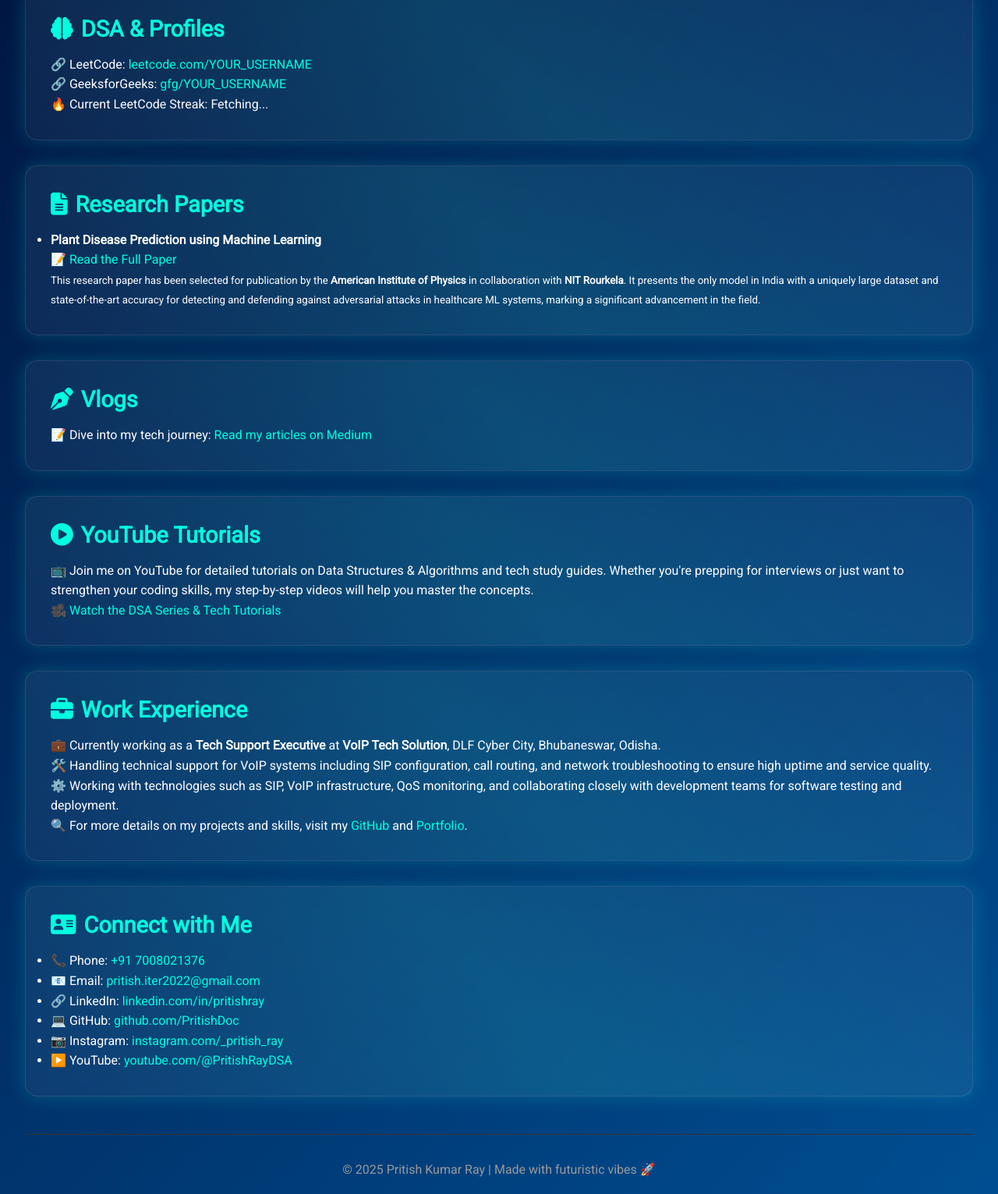
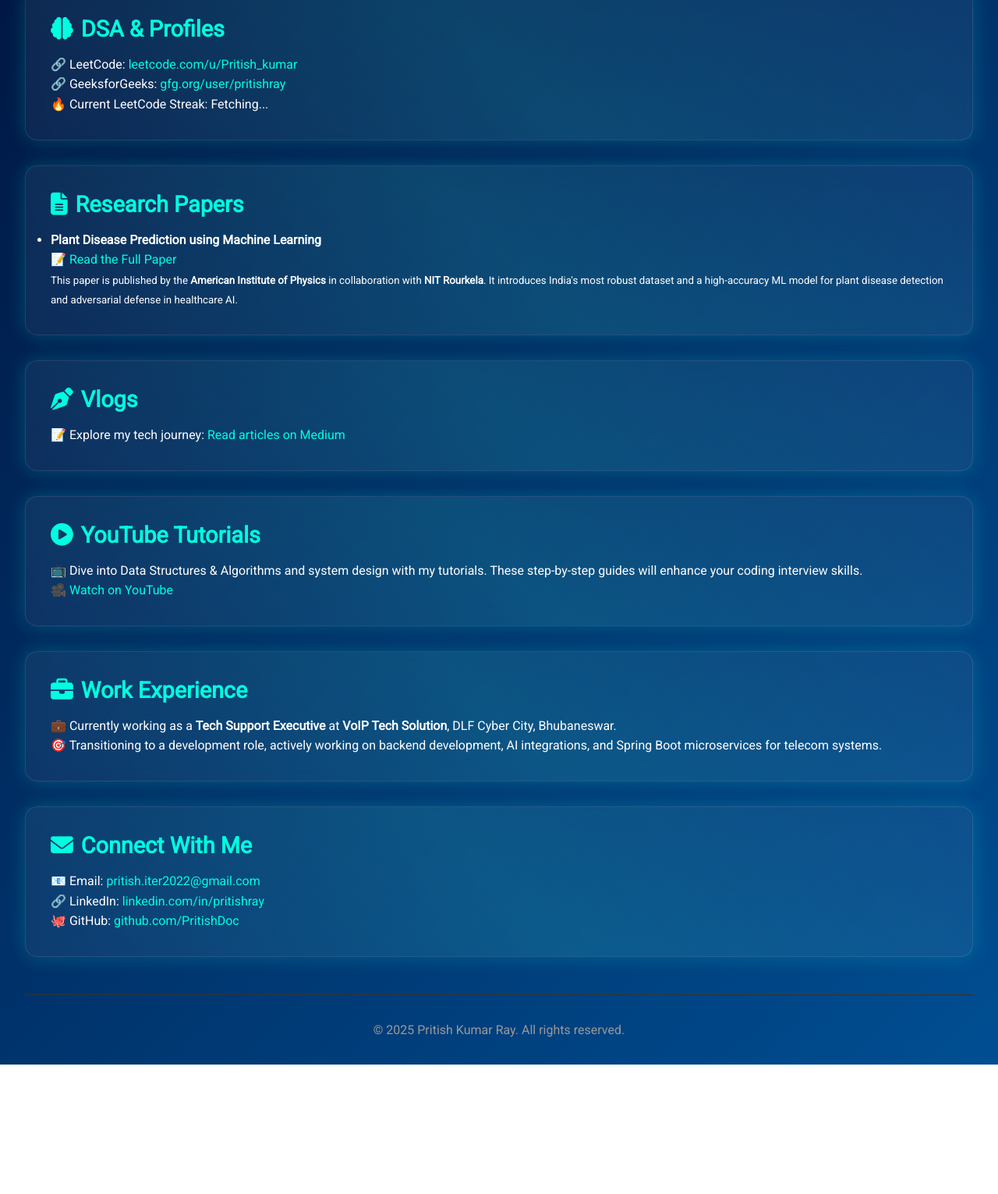
Before and after one commit to PritishDoc/Portfolio, a plain HTML site: page index.html in a window 1280 px wide. Shown: the part 969-2500 px from the top of the page at 78% size. After the commit the page ends 2334 px from the top, so only its background shows below. Drawn offline with Linux system fonts and the light colour scheme.

Commit message:
Update index.html

```diff
--- a/index.html
+++ b/index.html
@@ -118,6 +118,7 @@
   </style>
 </head>
 <body>
+
   <header>
     <h1>Pritish Kumar Ray</h1>
     <p>🚀 Full Stack Developer | 🎯 DSA Enthusiast | 📊 ML Researcher</p>
@@ -129,9 +130,11 @@
     <a href="#dsa">DSA</a>
     <a href="#papers">Papers</a>
     <a href="#vlogs">Vlogs</a>
+    <a href="#youtube">YouTube</a>
     <a href="#work">Work</a>
-    <a href="#connect">connect</a>
+    <a href="#connect">Connect</a>
   </nav>
+
   <section id="about" class="glass-card">
     <h2><i class="fas fa-user icon-link"></i>About Me</h2>
     <p>
@@ -163,8 +166,8 @@
 
   <section id="dsa" class="glass-card">
     <h2><i class="fas fa-brain icon-link"></i>DSA & Profiles</h2>
-    <p>🔗 LeetCode: <a href="https://leetcode.com/u/Pritish_kumar/" target="_blank">leetcode.com/YOUR_USERNAME</a></p>
-    <p>🔗 GeeksforGeeks: <a href="https://www.geeksforgeeks.org/user/pritishray/" target="_blank">gfg/YOUR_USERNAME</a></p>
+    <p>🔗 LeetCode: <a href="https://leetcode.com/u/Pritish_kumar/" target="_blank">leetcode.com/u/Pritish_kumar</a></p>
+    <p>🔗 GeeksforGeeks: <a href="https://www.geeksforgeeks.org/user/pritishray/" target="_blank">gfg.org/user/pritishray</a></p>
     <p id="streak">🔥 Current LeetCode Streak: Fetching...</p>
   </section>
 
@@ -172,52 +175,43 @@
     <h2><i class="fas fa-file-alt icon-link"></i>Research Papers</h2>
     <ul>
       <li>
-      <strong>Plant Disease Prediction using Machine Learning </strong><br />
+        <strong>Plant Disease Prediction using Machine Learning</strong><br />
         📝 <a href="https://drive.google.com/drive/folders/1zdUK7V6SVW-DJJi_zRuHxW3e3-igAi8R?usp=sharing" target="_blank" rel="noopener noreferrer">Read the Full Paper</a><br />
         <small>
-        This research paper has been selected for publication by the <strong>American Institute of Physics</strong> in collaboration with <strong>NIT Rourkela</strong>.
-        It presents the only model in India with a uniquely large dataset and state-of-the-art accuracy for detecting and defending against adversarial attacks in healthcare ML systems, marking a significant advancement in the field.
+          This paper is published by the <strong>American Institute of Physics</strong> in collaboration with <strong>NIT Rourkela</strong>.
+          It introduces India's most robust dataset and a high-accuracy ML model for plant disease detection and adversarial defense in healthcare AI.
         </small>
       </li>
     </ul>
   </section>
 
-
   <section id="vlogs" class="glass-card">
     <h2><i class="fas fa-pen-nib icon-link"></i>Vlogs</h2>
-  <p>📝 Dive into my tech journey: <a href="https://medium.com/@pritish.iter2022" target="_blank" rel="noopener noreferrer">Read my articles on Medium</a></p>
+    <p>📝 Explore my tech journey: <a href="https://medium.com/@pritish.iter2022" target="_blank">Read articles on Medium</a></p>
   </section>
 
   <section id="youtube" class="glass-card">
     <h2><i class="fas fa-play-circle icon-link"></i>YouTube Tutorials</h2>
-  <p>📺 Join me on YouTube for detailed tutorials on Data Structures & Algorithms and tech study guides. Whether you're prepping for interviews or just want to strengthen your coding skills, my step-by-step videos will help you master the concepts.</p>
-  <p>🎥 <a href="http://youtube.com/@debugdetective" target="_blank" rel="noopener noreferrer">Watch the DSA Series & Tech Tutorials</a></p>
+    <p>📺 Dive into Data Structures & Algorithms and system design with my tutorials. These step-by-step guides will enhance your coding interview skills.</p>
+    <p>🎥 <a href="https://youtube.com/@debugdetective" target="_blank">Watch on YouTube</a></p>
   </section>
 
   <section id="work" class="glass-card">
     <h2><i class="fas fa-briefcase icon-link"></i>Work Experience</h2>
-  <p>💼 Currently working as a <strong>Tech Support Executive</strong> at <strong>VoIP Tech Solution</strong>, DLF Cyber City, Bhubaneswar, Odisha.</p>
-  <p>🛠️ Handling technical support for VoIP systems including SIP configuration, call routing, and network troubleshooting to ensure high uptime and service quality.</p>
-  <p>⚙️ Working with technologies such as SIP, VoIP infrastructure, QoS monitoring, and collaborating closely with development teams for software testing and deployment.</p>
-  <p>🔍 For more details on my projects and skills, visit my <a href="https://github.com/PritishDoc" target="_blank" rel="noopener noreferrer">GitHub</a> and <a href="https://linktr.ee/_Pritish_" target="_blank" rel="noopener noreferrer">Portfolio</a>.</p>
+    <p>💼 Currently working as a <strong>Tech Support Executive</strong> at <strong>VoIP Tech Solution</strong>, DLF Cyber City, Bhubaneswar.</p>
+    <p>🎯 Transitioning to a development role, actively working on backend development, AI integrations, and Spring Boot microservices for telecom systems.</p>
   </section>
 
   <section id="connect" class="glass-card">
-  <h2><i class="fas fa-address-card icon-link"></i>Connect with Me</h2>
-  <ul>
-    <li>📞 Phone: <a href="tel:+917008021376">+91 7008021376</a></li>
-    <li>📧 Email: <a href="mailto:pritish.iter2022@gmail.com">pritish.iter2022@gmail.com</a></li>
-    <li>🔗 LinkedIn: <a href="https://www.linkedin.com/in/pritishray" target="_blank" rel="noopener noreferrer">linkedin.com/in/pritishray</a></li>
-    <li>💻 GitHub: <a href="https://github.com/PritishDoc" target="_blank" rel="noopener noreferrer">github.com/PritishDoc</a></li>
-    <li>📷 Instagram: <a href="https://www.instagram.com/__pritish___/" target="_blank" rel="noopener noreferrer">instagram.com/_pritish_ray</a></li>
-    <li>▶️ YouTube: <a href="https://www.youtube.com/@PritishRayDSA" target="_blank" rel="noopener noreferrer">youtube.com/@PritishRayDSA</a></li>
-  </ul>
+    <h2><i class="fas fa-envelope icon-link"></i>Connect With Me</h2>
+    <p>📧 Email: <a href="mailto:pritish.iter2022@gmail.com">pritish.iter2022@gmail.com</a></p>
+    <p>🔗 LinkedIn: <a href="https://www.linkedin.com/in/pritishray" target="_blank">linkedin.com/in/pritishray</a></p>
+    <p>🐙 GitHub: <a href="https://github.com/PritishDoc" target="_blank">github.com/PritishDoc</a></p>
   </section>
 
   <footer>
-    <p>&copy; 2025 Pritish Kumar Ray | Made with futuristic vibes 🚀</p>
+    <p>&copy; 2025 Pritish Kumar Ray. All rights reserved.</p>
   </footer>
 
-  <script>
-    document.addEventListener("DOMContentLoaded", () => {
-      // Example static streak (replace with dynamic fetch if you want
+</body>
+</html>
```
Lines whose indentation alone changed are shown as unchanged.
